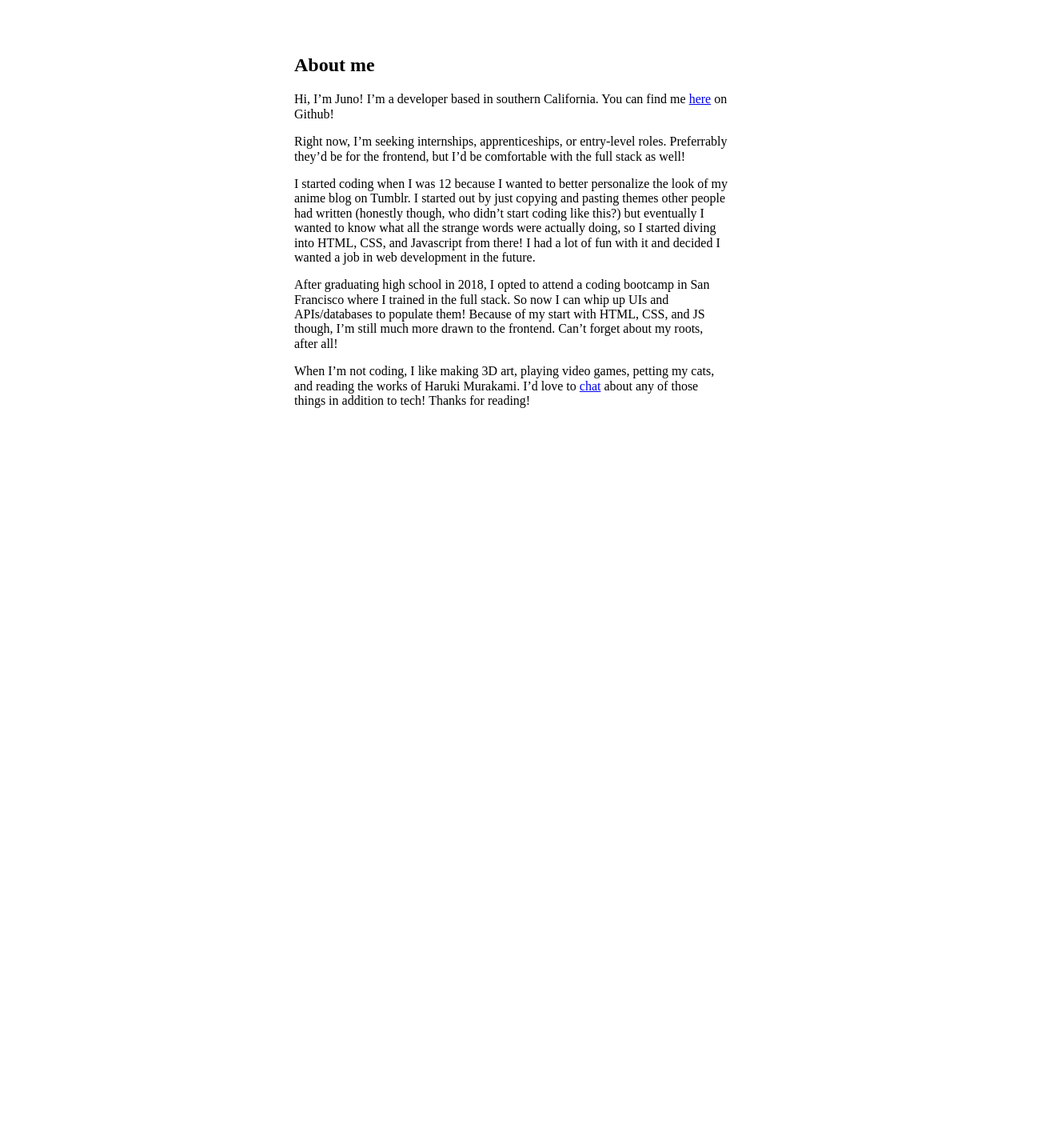
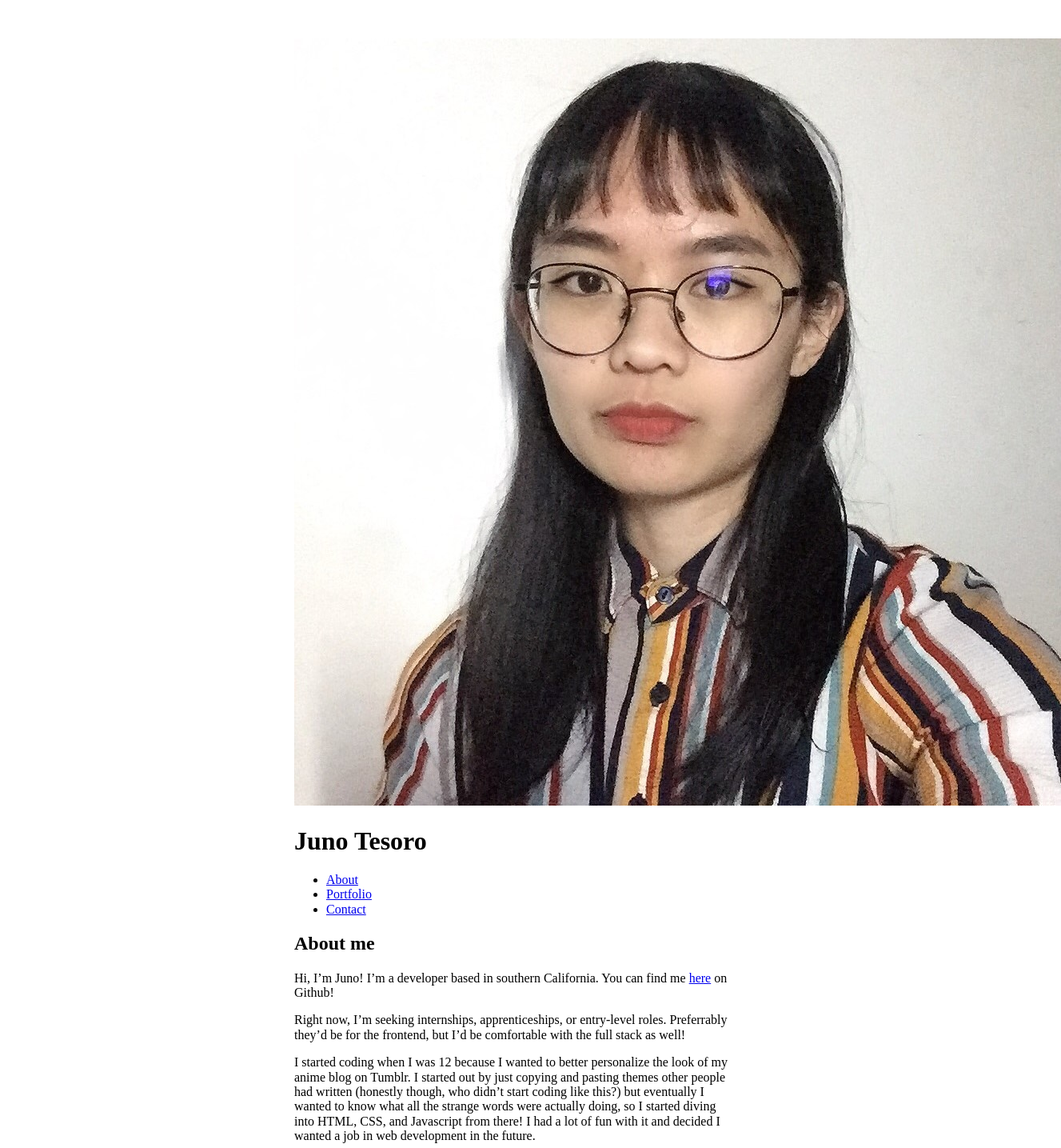
Before and after one commit to jmtes/jmtes.github.io, a Next.js app: page /about in a window 1280 px wide. Shown: the top 1435 px of the page at 80% size, 1327 px wide, since content can reach past the window. Before the commit the page ends 800 px from the top, so only its background shows below. Built offline with nearby package versions, Linux system fonts and the light colour scheme.

Commit message:
Add sidebar to layout

```diff
--- a/components/layout.tsx
+++ b/components/layout.tsx
@@ -33,22 +33,38 @@ const Layout = ({
   <div className={styles.container}>
     <Head>
       <link rel='icon' href='/favicon.ico' />
-      <meta
-        name='description'
-        content='Learn how to build a personal website using Next.js'
-      />
-      <meta
-        property='og:image'
-        content={`https://og-image.now.sh/${encodeURI(
-          siteTitle
-        )}.png?theme=light&md=0&fontSize=75px&images=https%3A%2F%2Fassets.vercel.com%2Fimage%2Fupload%2Ffront%2Fassets%2Fdesign%2Fnextjs-black-logo.svg`}
-      />
-      <meta name='og:title' content={siteTitle} />
-      <meta name='twitter:card' content='summary_large_image' />
+      <meta name='description' content='This is my portfolio site!' />
     </Head>
-    <header className={styles.header}>{home ? <></> : <></>}</header>
+    {!home && (
+      <div className='sidebar'>
+        <img
+          src='images/profile.jpg'
+          alt='A picture of me'
+          className='sidebar__img'
+        />
+        <h1 className='sidebar__title'>Juno Tesoro</h1>
+        <nav className='sidebar__nav'>
+          <ul>
+            <li>
+              <Link href='/about'>
+                <a>About</a>
+              </Link>
+            </li>
+            <li>
+              <Link href='/portfolio'>
+                <a>Portfolio</a>
+              </Link>
+            </li>
+            <li>
+              <Link href='/contact'>
+                <a>Contact</a>
+              </Link>
+            </li>
+          </ul>
+        </nav>
+      </div>
+    )}
     <main>{children}</main>
-    {!home && <div className={styles.backToHome}></div>}
   </div>
 );
 
```
